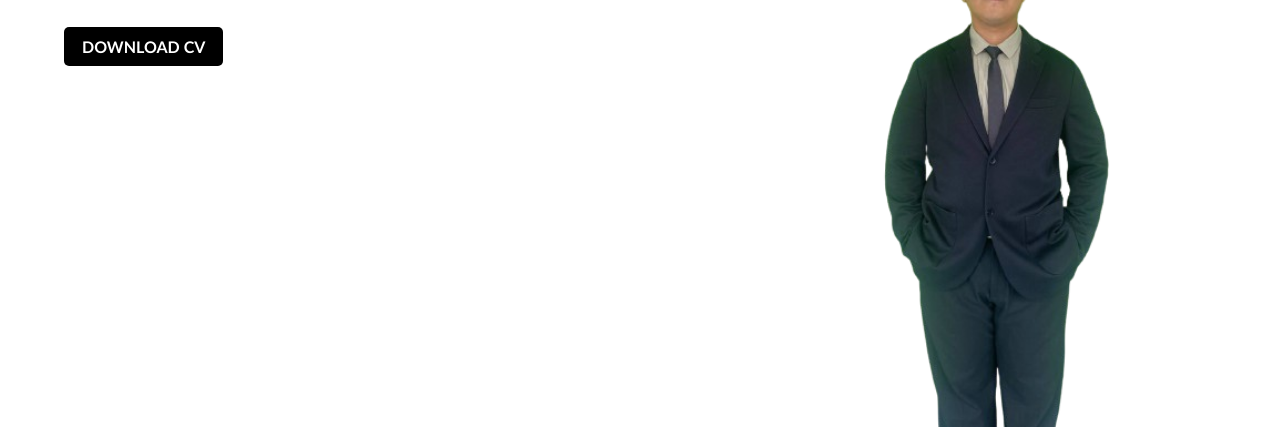
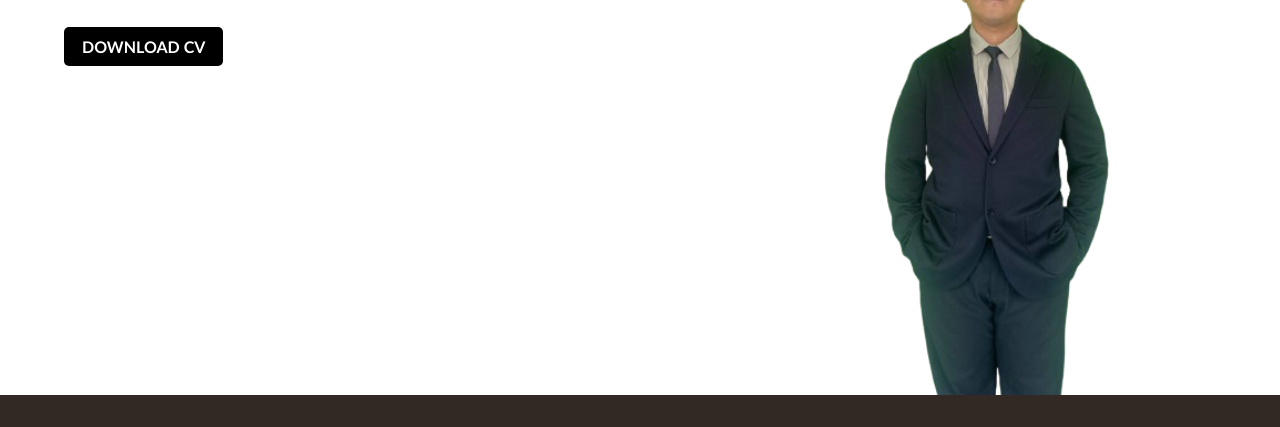
Before and after one commit to raimanfirdaus/Myeresume, a plain HTML site: page index.html in a window 1280 px wide. Shown: the part 373-800 px from the top of the page. Drawn offline with Linux system fonts and the light colour scheme.

Commit message:
Update style.css

```diff
--- a/style.css
+++ b/style.css
@@ -156,3 +156,12 @@ span{
     line-height: 30px;
     font-family: Arial, Helvetica, sans-serif;
 }
+footer {
+    background-color: #322925;
+    color: #fff;
+    text-align: center;
+    padding: 1em;
+    position: fixed;
+    bottom: 0;
+    width: 100%;
+}
```
